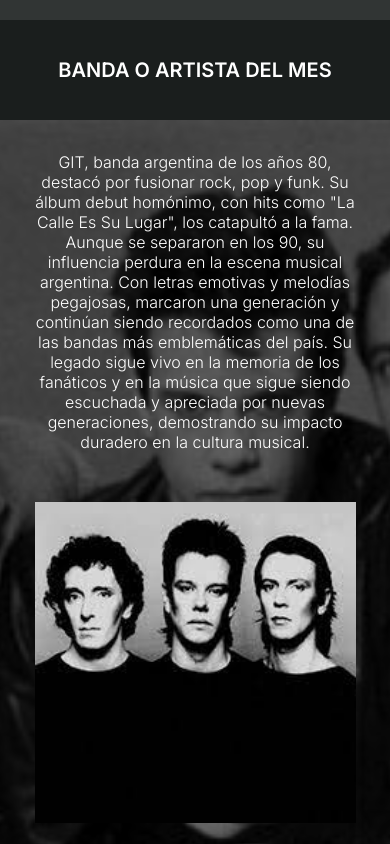
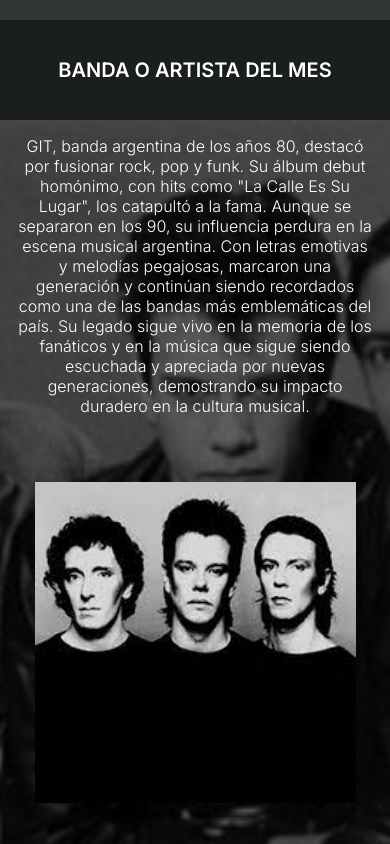
Before and after one commit to ANGELLH2000/RadioCity_Web, a plain HTML site: page pages/musica.html in a window 390 px wide. Shown: the part 4780-5624 px from the top of the page. Drawn offline with Linux system fonts and the light colour scheme.

Commit message:
Sección |Musica| Responsive v2

```diff
--- a/css/styles.css
+++ b/css/styles.css
@@ -421,15 +421,14 @@
     text-align: center;
 
 }
-.contenedorSeccion-bandaMes img{
-    width: auto;
+.contenedorSeccion-bandaMes img:nth-child(2) {
+    justify-self: center;
     height: 100%;
-    justify-self: center;
-}
-.contenedorSeccion-bandaMes img:nth-child(2) {
     grid-area: img1;
 }
 .contenedorSeccion-bandaMes img:nth-child(3) {
+    justify-self: center;
+    height: 100%;
     grid-area: img2;
 }
 .seccionPlaylist{
@@ -878,6 +877,14 @@
     /*Fin de Seccion ProgramaActual*/
 }
 @media(max-width:600px){
+    .infoBanda{
+        padding:0;
+
+    }
+    .infoBanda p{
+        padding:1rem;
+
+    }
     .t30-28-16px{
         font-size: 16px;
     }
```
